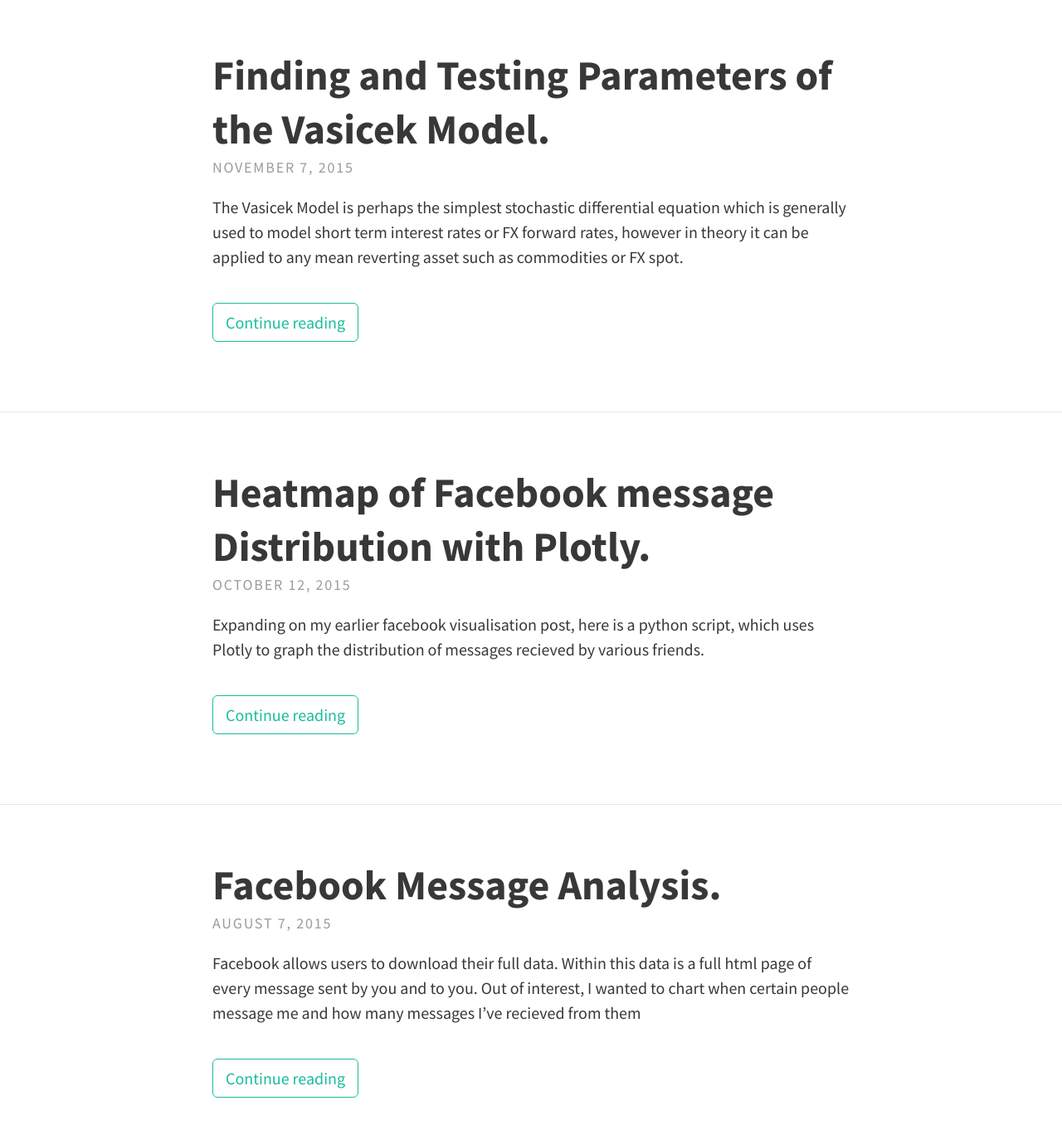
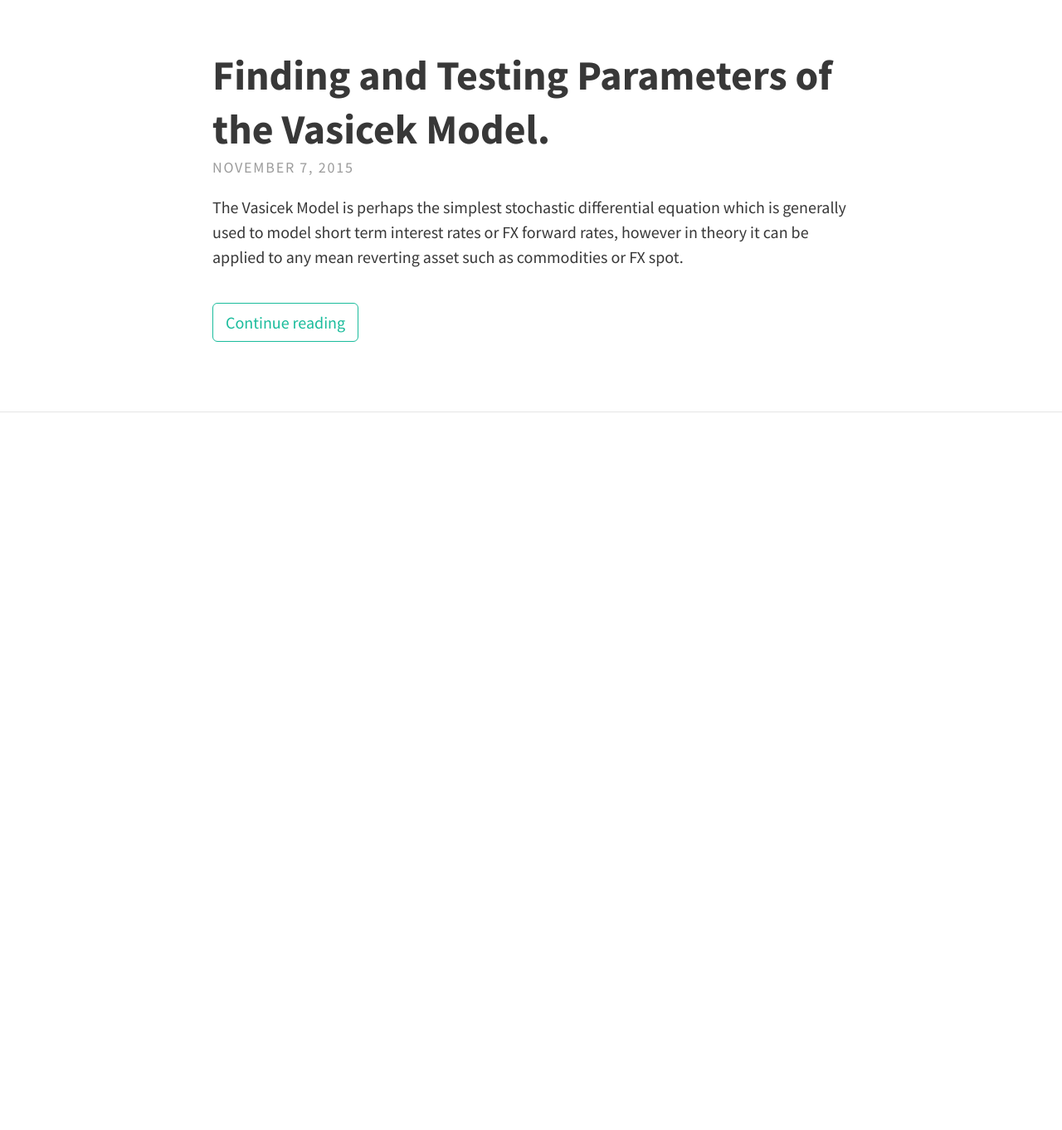
Before and after one commit to varunbalupuri/varunbalupuri.github.io, a Jekyll site: the page built from index.html, in a window 1280 px wide and 1400 px high, scrolled down 391 px. Shown: the top 1362 px of the window at 83% size. Built offline with Jekyll 4.4.1, drawn with Linux system fonts in a browser that asks for light colours; nearby versions of some CDN libraries; the list of posts is cut into pages by our own code; after the commit the page ends 1021 px from its top, so only the background shows below that; part of the change alters nothing that is shown.

Commit message:
rm old stuff

```diff
--- a/_config.yml
+++ b/_config.yml
@@ -64,7 +64,7 @@ paginate_path: "blog/page:num"
 
 # BUILD SETTINGS
 markdown: kramdown
-highlighter: pygments
+highlighter: rouge
 sass:
   sass_dir: _sass
   style: :compressed
--- a/_posts/2015-08-07-facebook-messages-visualisation.md
+++ /dev/null
@@ -1,143 +0,0 @@
----
-layout:     post
-title:      Facebook Message Analysis.
-date:       2015-08-7 21:01:19
-summary:    Facebook message analysis.
-categories: data analysis
-thumbnail: cogs
-tags:
-
----
-
-Facebook allows users to download their full data. Within this data is a full html page of every message sent by you and to you. Out of interest, I wanted to chart when certain people message me and how many messages I've recieved from them
-
-Using python and matplotlib, this is fairly simple to do.
-
-
-First, we strip all html tags. My messages file totals over 100,000 messages and is quite a large file (for text), our first task is to strip html tags.
-
-{% highlight python %}
-from HTMLParser import HTMLParser
-from sys import argv
-import re
-import datetime as dt
-import csv
-import numpy as np
-from matplotlib import pyplot as plt
-
-class MLStripper(HTMLParser):
-    def __init__(self):
-        self.reset()
-        self.fed = []
-    def handle_data(self, d):
-        self.fed.append(d)
-    def get_data(self):
-        return ''.join(self.fed)
-
-def strip_tags(html):
-    s = MLStripper()
-    s.feed(html)
-    return s.get_data()
-
-txt = open('messages.htm','r') #reading the messages file
-text = txt.read()
-
-fullstring = strip_tags(str(text))
-{% endhighlight %}
-
-Next, we create a function which, when fed with a friends name outputs a date sorted list of every message.
-Using a simple regex, we can filter out references to names within messages and only look at those with a timestamp immediately after them as these are the messages sent by them to me.
-
-Facebook message times are of the form:
-
-    '18 January 2014 at 20:47 UTC'
-
-We convert this to a datetime object for our visualisation.
-
-Then, we write the datetime of every message sent, along with a counter to a CSV file
-
-{% highlight python %}
-
-def dates_times_of_msgs(name):
-  search=str(name) # Search for all mentions of name
-  name_len = len(search)
-
-  indexes_of_name = [m.start() for m in re.finditer(search, fullstring)] # indexed of name
-
-  find = re.compile('^(.*?\UTC)') #
-  counter = 0
-
-  listo = []
-  for i in range(0,len(indexes_of_name)-1):
-    line =  fullstring[indexes_of_name[i]+name_len : indexes_of_name[i+1] ]
-
-    try:
-      x=  re.search(find, line).group(0)
-
-      try:
-        datetime_of_msg = (dt.datetime.strptime(x, '%A, %d %B %Y at %H:%M %Z')) # Converts to datetime object
-        listo.append(datetime_of_msg)
-        writer.writerow([name,datetime_of_msg,counter])
-      except:
-        pass
-
-    except:
-      continue
-  return sorted(listo)
-{% endhighlight %}
-
-
-Now, define a simple plotter function to draw our names on a line graph:
-
-{% highlight python %}
-def plotter(name,col):
-  a = dates_times_of_msgs(name)
-  days=[]
-  c=[]
-
-  for i in range(len(a)):
-    days.append(a[i])
-    c.append(i+1)
-
-  plt.plot(days,c,lw=2,label=name,c=col)
-{% endhighlight %}
-
-Now we can call the plotter function with name and desired colours as many times as we like!
-
-{% highlight python %}
-plotter('person1','orange')
-plotter('person2','blue')
-plotter('person3','red')
-plotter('person3','green')
-{% endhighlight %}
-
-
-Note: I have modified names here for anonymity reasons.
-
-Adding some styling options for the graph and displaying it below:
-
-
-{% highlight python %}
-
-plt.title('Cumulative Number of Facebook Messages Recieved From Person Since Collection Began',fontsize=20)
-plt.xlabel('Date',fontsize=18)
-plt.ylabel('Number of Messages Recieved',fontsize=18)
-plt.legend(bbox_to_anchor=(1.0, 1), loc=2, borderaxespad=0.)
-plt.gca().xaxis.grid(True)
-plt.gca().yaxis.grid(True)
-
-plt.show()
-
-{% endhighlight %}
-
-![Messages](http://i.imgur.com/yam6c47.png)
-
-> [You can view a high res image of my results with a few selected friends here][1]
-
-
-Note: Red deleted her account for a while around May 2014 explaining the gap.
-
-Stay tuned for more message analysis coming soon, just whacked this out today, got a lot more work to do on it!
-
-
-[1]: http://i.imgur.com/yam6c47.png
--- a/_posts/2015-10-12-facebook2-messages-visualisation.md
+++ /dev/null
@@ -1,140 +0,0 @@
----
-layout:     post
-title:      Heatmap of Facebook message Distribution with Plotly.
-date:       2015-10-12 21:26:00
-summary:    Facebook message distribution Heatmap.
-categories: data analysis
-thumbnail: cogs
-tags:
-
----
-
-Expanding on my earlier facebook visualisation post, here is a python script, which uses Plotly to graph the distribution of messages recieved by various friends.
-
-The only dependencies are numpy and plotly.
-
-The code below is easy enough to modify, changing the 'names' list to include as many friends as one wishes, I have included 4 friends for demonstration purposes, with over 80,000 messages over 4 years.
-
-
-{% highlight python %}
-
-import numpy as np
-import plotly.plotly as py
-import plotly.graph_objs as go
-from HTMLParser import HTMLParser
-import re
-import datetime as dt
-import numpy as np
-
-
-class MLStripper(HTMLParser):
-  #Strips HTML tags
-    def __init__(self):
-        self.reset()
-        self.fed = []
-    def handle_data(self, d):
-        self.fed.append(d)
-    def get_data(self):
-        return ''.join(self.fed)
-
-def strip_tags(html):
-    s = MLStripper()
-    s.feed(html)
-    return s.get_data()
-
-txt = open('messages.htm','r')
-#messages.htm directory in same file as script
-text = txt.read()
-
-
-fullstring = strip_tags(str(text))
-
-
-
-py.sign_in('USERNAME', 'API KEY')
-# input your plotly username and API-Key here
-
-
-
-hours_list = ['00:00','01:00','02:00','03:00','04:00','05:00',
-             '06:00','07:00','08:00','09:00','10:00','11:00',
-             '12:00','13:00','14:00','15:00','16:00','17:00',
-             '18:00','19:00','20:00','21:00','22:00','23:00']
-
-
-def hours_of_messages(name):
-  search=str(name)
-  name_len = len(search)
-
-  indexes_of_name = [m.start() for m in re.finditer(search, fullstring)]
-  #searches name
-  find = re.compile('^(.*?\UTC)')
-  #regex finds datestamps (which filters out mentions of name without datestamp)
-
-  list_times = []
-  for i in range(0,len(indexes_of_name)-1):
-    line =  fullstring[indexes_of_name[i]+name_len : indexes_of_name[i+1] ]
-
-    try:
-      x=  re.search(find, line).group(0)
-
-      try:
-        datetime_of_msg = (dt.datetime.strptime(x, '%A, %d %B %Y at %H:%M %Z'))
-        list_times.append(datetime_of_msg.hour)
-      except:
-        pass
-
-    except:
-      continue
-
-  list_times = sorted(list_times)
-  #sorts times chronologically
-
-  k = [(x, list_times.count(x)) for x in set(list_times)]
-  # returns list of tuples of each hour and messages recieved in that hour
-
-  return k
-
-def heatmap_gen(names):
-  # input names as list eg: names = ['John Doe','Bob Jones',...]
-
-  z = []
-
-  for name in names:
-
-    new_row = []
-    hours = hours_of_messages(name)
-    print hours
-    totalnumber_messages = sum(n for _, n in hours)
-    b = np.zeros(24)
-    for index, hour_msgs in enumerate(hours):
-      b[hour_msgs[0]] = (float(hours[index][1]) / totalnumber_messages)*100
-      #returns percent of total messages recieved per hour
-
-    z.append(b)
-
-  data = go.Data([
-      go.Heatmap(
-        z=z,
-        x=hours_list,
-        y=names,
-        colorscale='Viridis',
-      )
-    ])
-
-
-  layout = go.Layout( title='Percentage of Total Facebook Messages Recieved by Hour',
-                  xaxis = dict( ticks='', nticks=24 ),
-                  yaxis = dict( ticks='' ) )
-
-  fig = go.Figure( data=data, layout=layout )
-
-  url = py.plot(fig, filename='facebook-hourly', validate=False)
-
-{% endhighlight %}
-
-
-fpoadjwiopfhweaio
-
-
-<iframe width="950" height="500" frameborder="0" seamless="seamless" scrolling="no" src="https://plot.ly/~varunbalupuri/24/percentage-of-total-facebook-messages-recieved-per-hour/"> </iframe>
```
Also changed, not shown: 5 other files.
